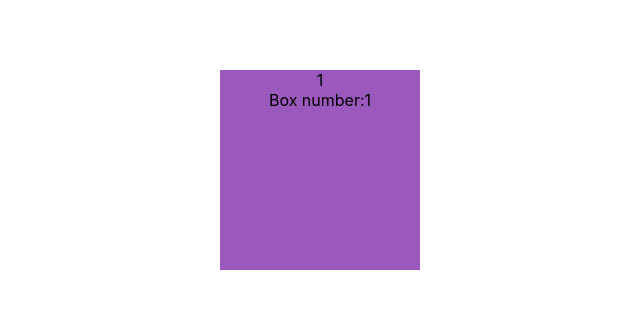
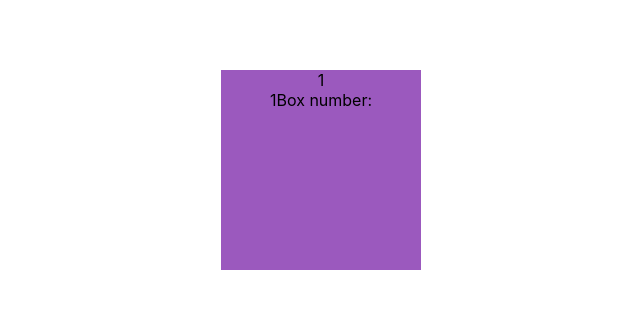
Before and after one commit to ShrutikaSingh/ReactGame, a React (Create React App) app: page / in a window 1280 px wide. Shown: the part 335-644 px from the top of the page, without its empty margins (320-960 px from the left). Built offline with nearby package versions, Linux system fonts and the light colour scheme.

Commit message:
update boxComponent with proper handling of keys

```diff
--- a/src/container/BoxComponent.js
+++ b/src/container/BoxComponent.js
@@ -1,25 +1,33 @@
 import React, { useState } from "react";
 import "./BoxComponent.css";
-import { KeyCodes } from "./KeyboardListener/keyCodes";
-import KeyBoardListener from "./KeyboardListener"
+import KeyBoardListner from "./KeyboardListener";
 
 //Functional Component to display Box and
 const BoxComponent = () => {
 
- //initial boxState
+  //Initial boxState
   const [boxState, setboxState] = useState({
     activeBox: {},
     objects: [
-      { id: 1, top: 1 , zindex: 10, display: "block"},
+      { id: 1, top: 1 , zindex: 10, display: "block", left:1 },
     ],
   });
 
-  //fuction to Select the box
+  //Increase the no. of box and their respective zindex
+  const increaseObjects = (index) => {
+   // console.log(boxState.objects.concat({ id: index }), "obj");
+    setboxState({
+      ...boxState,
+      objects: boxState.objects.concat({ id: index, top: 1, zindex: index+20, left:1 }),
+    });
+  };
+
+  //Select a box
   const toggleActive = (index) => {
     setboxState({ ...boxState, activeBox: boxState.objects[index] });
   };
 
-  //fuction to change styling of selected box
+  //Change styling of selected box
   const toggleActiveStyles = (index) => {
     if (boxState.objects[index] === boxState.activeBox) {
       return "box active";
@@ -28,85 +36,26 @@ const BoxComponent = () => {
     }
   };
 
-  const increaseObjects = (index) => {
-   // console.log(boxState.objects.concat({ id: index }), "obj");
-    setboxState({
-      ...boxState,
-      objects: boxState.objects.concat({ id: index, top: 1, zindex: index+20, display: "block" }),
-    });
-  };
-
-  const handleKeyDown = (keyCode) => {
-      console.log("w_up",KeyCodes.ARROW_UP || KeyCodes.W_UP)
-    // eslint-disable-next-line default-case
-    switch (keyCode) {
-        case KeyCodes.ARROW_UP:
-            handleGoUp();
-            break;
-        case KeyCodes.W_UP:
-            handleGoUp();
-            break;
-        case KeyCodes.ARROW_DOWN:
-            handleGoDown();
-            break;
-        case KeyCodes.KeyCodes.S_DOWN:
-            handleGoDown();
-            break;
-        case KeyCodes.DELETE:
-            handleDelete()
-    }
-  };
-  const handleGoUp = () => {
-    console.log("Up key pressed", boxState.activeBox); //{id: 4, margins: "40px"}
-    // setboxState(prevStyle => ({
-    //     ...prevStyle,
-    //     activeBox: { ...prevStyle.activeBox, margins: "200px"}
-    // }));
-    // setboxState
-    const boxIndex = boxState.objects.findIndex(
-      (i) => i.id === boxState.activeBox.id
+  //Move the box a/c to keys by changing different css styling
+  const handleGo = (topDifference, sideDifference, displayDelete) => {
+    const {objects, activeBox} = boxState
+    const boxIndex = objects.findIndex(
+      (i) => i.id === activeBox.id
     );
-    console.log("handleGoDown -> boxIndex", boxState.activeBox);
-
+    console.log("handleGoDown -> boxIndex", activeBox);
     let newBoxData = boxState;
     newBoxData.objects[boxIndex] = {
-      ...boxState.activeBox,
-      top: boxState.activeBox.top-30,
+      ...activeBox,
+      top: activeBox.top-topDifference,
+      left: activeBox.left-sideDifference,
+      display: displayDelete
     };
     setboxState({ ...newBoxData });
   };
 
-  const handleGoDown = () => {
-    //console.log("down key pressed", boxState.activeBox); //{id: 4, top: "40px"}
-    const boxIndex = boxState.objects.findIndex(
-      (i) => i.id === boxState.activeBox.id
-    );
-    let newBoxData = boxState;
-    newBoxData.objects[boxIndex] = {
-      ...boxState.activeBox,
-      top: boxState.activeBox.top+30,
-    };
-    setboxState({ ...newBoxData });
-  };
-
-  const handleDelete = () => {
-    //console.log("delete key pressed", boxState.activeBox); //{id: 4, top: "40px"}
-    const boxIndex = boxState.objects.findIndex(
-      (i) => i.id === boxState.activeBox.id
-    );
-    let newBoxData = boxState;
-    newBoxData.objects[boxIndex] = {
-      ...boxState.activeBox,
-      display: "none",
-    };
-    setboxState({ ...newBoxData });
-
-  };
-
-
   return (
     <>
-    <KeyBoardListener>
+      <KeyBoardListner  handleGo={handleGo}>
         <div className="inputbutton">
           <button
             type="submit"
@@ -116,20 +65,23 @@ const BoxComponent = () => {
           </button>
         </div>
         <div className="constBox">
-          {boxState.objects.map((elements, index) => (
+          {boxState.objects.map((elements, index) => {
+            const {top, left, zindex, display} = elements
+            return(
             <div
               key={index}
               className={toggleActiveStyles(index)}
-              style={{ top: `${ boxState.objects[index].top }px`, zIndex: boxState.objects[index].zindex,  position: "relative", display: boxState.objects[index].display }}
+              style={{ display: display, top: `${top}px`, zIndex: zindex,left:`${left}px`, position: "relative"}}
               onClick={() => toggleActive(index)}
             >
               {boxState.objects[index].top}
               <br></br>
-              Box number:{index+1}
+              {index+1}Box number:
             </div>
-          ))}
+            )
+          })}
         </div>
-        </KeyBoardListener>
+      </KeyBoardListner>
     </>
   );
 };
```
